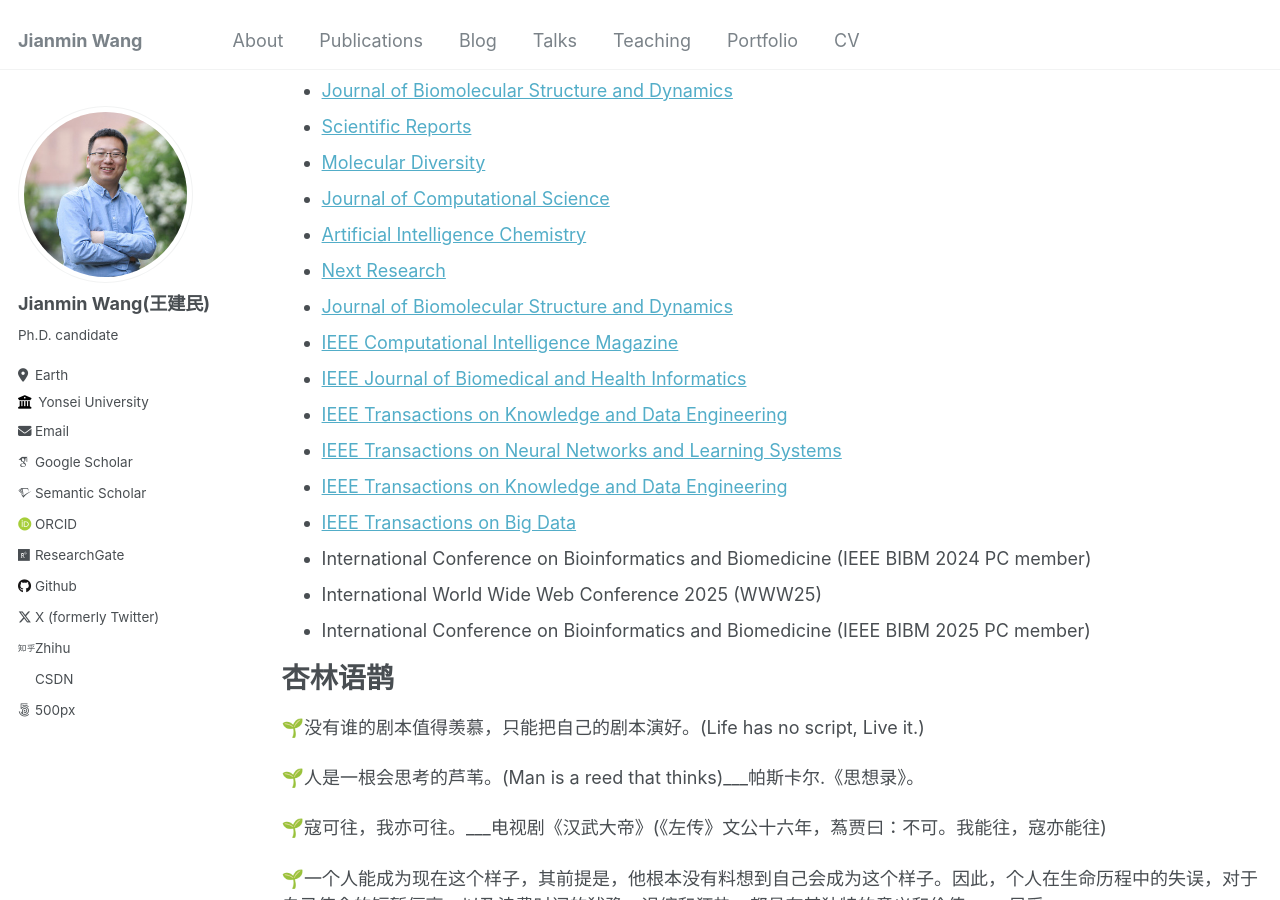
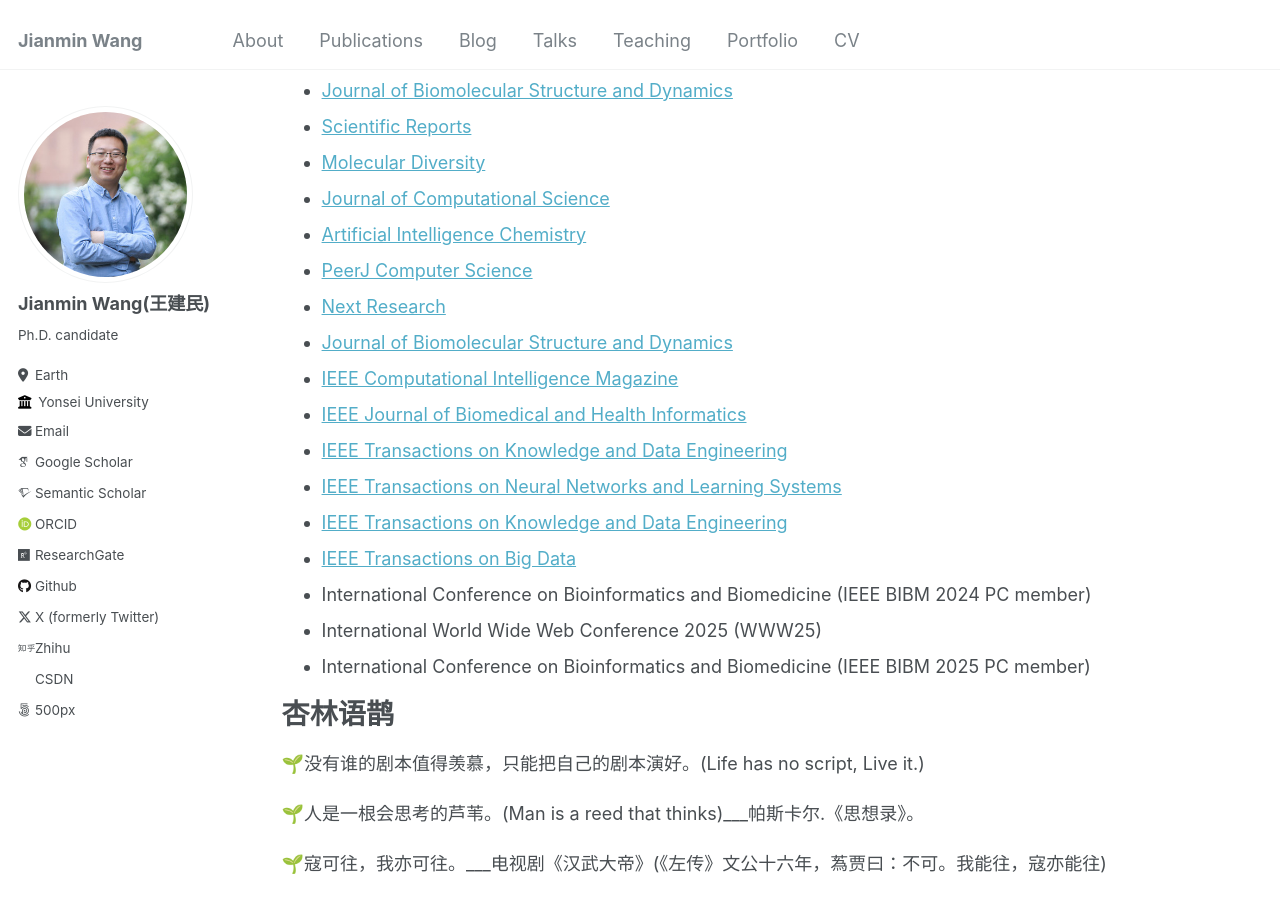
Before and after one commit to Jianmin2drugai/Jianmin2drugai.github.io, a Jekyll site: the page built from _pages/cv.md, in a window 1280 px wide and 900 px high, scrolled down 1515 px. Built offline with Jekyll 4.4.1, drawn with Linux system fonts in a browser that asks for light colours; some web fonts are replaced.

Commit message:
Update cv.md

```diff
--- a/_pages/cv.md
+++ b/_pages/cv.md
@@ -66,6 +66,7 @@
 * [Molecular Diversity](https://link.springer.com/journal/11030)
 * [Journal of Computational Science](https://www.sciencedirect.com/journal/journal-of-computational-science)
 * [Artificial Intelligence Chemistry](https://www.sciencedirect.com/journal/artificial-intelligence-chemistry)
+* [PeerJ Computer Science](https://peerj.com/computer-science/)
 * [Next Research](https://www.sciencedirect.com/journal/next-research)
 * [Journal of Biomolecular Structure and Dynamics](https://www.tandfonline.com/journals/tbsd20)
 * [IEEE Computational Intelligence Magazine](https://ieeexplore.ieee.org/xpl/RecentIssue.jsp?punumber=10207)
```
